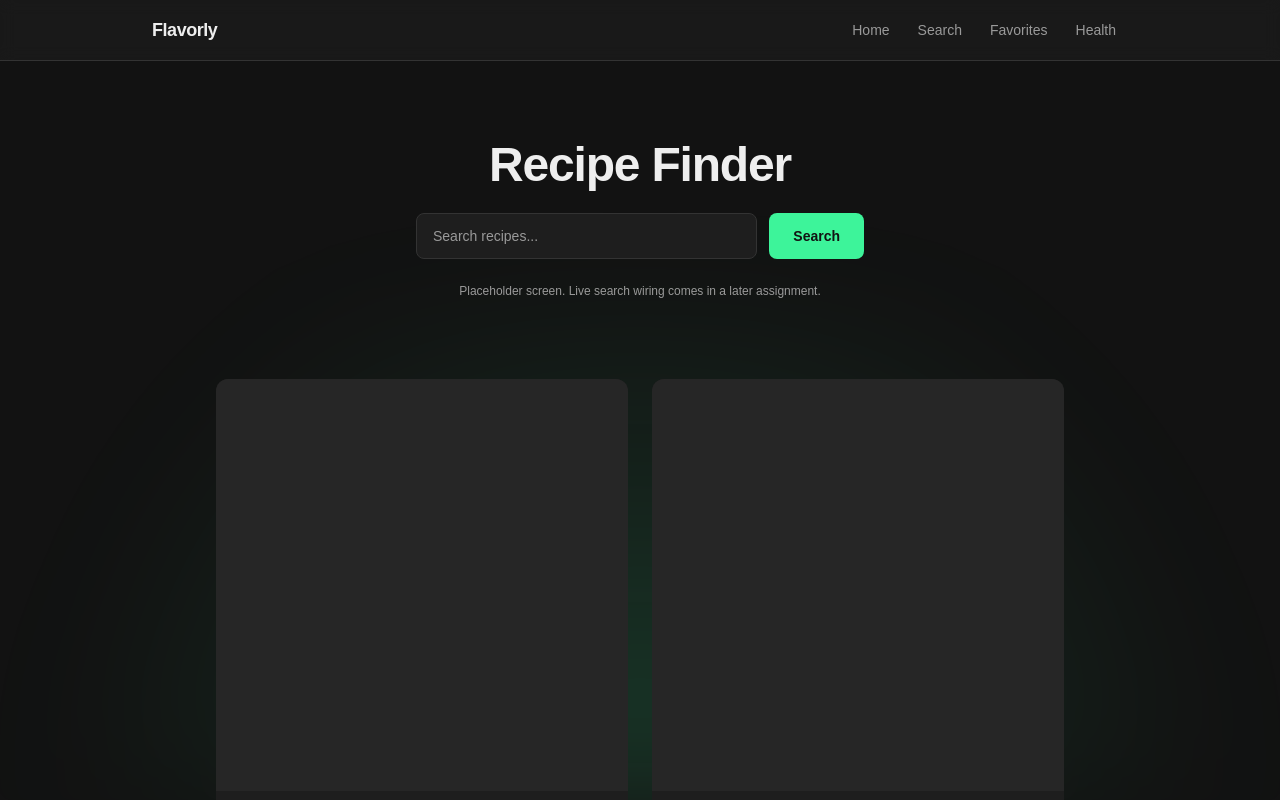
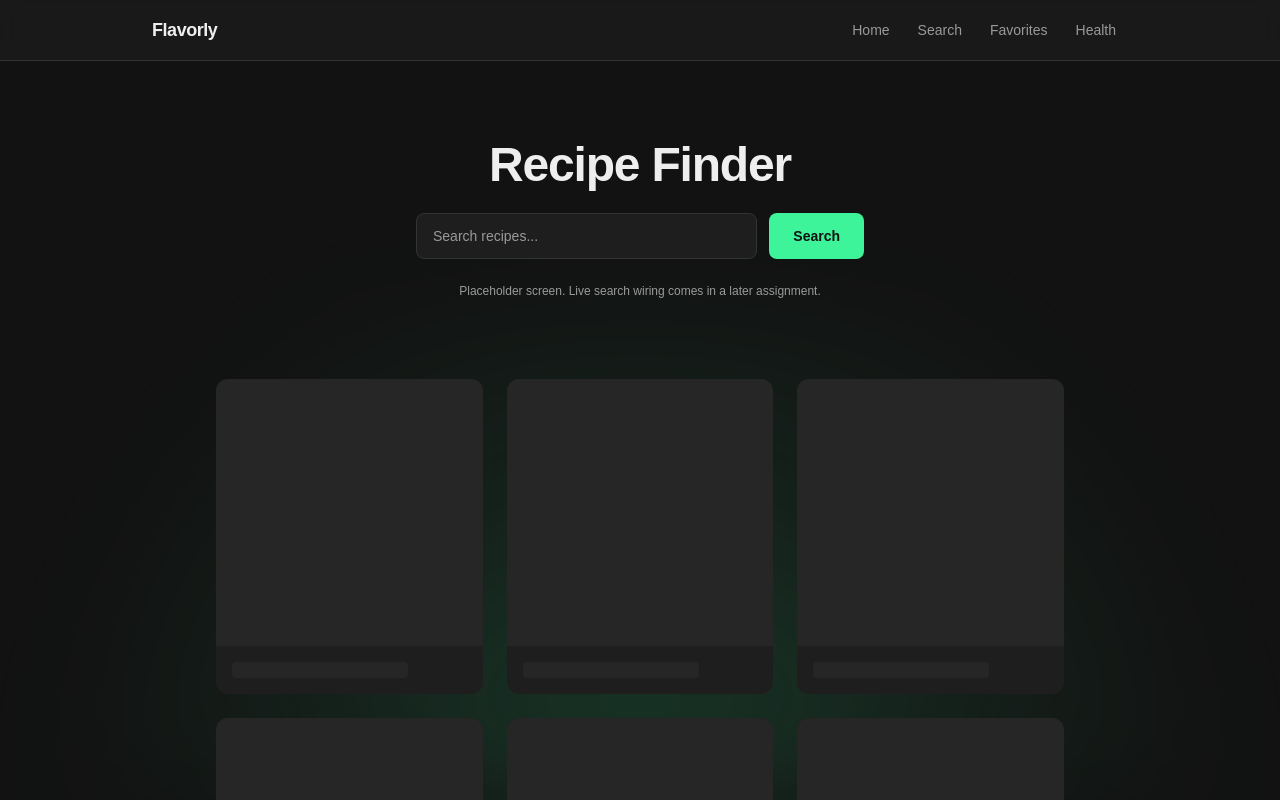
Before and after one commit to mahtamun-hoque-fahim/FE-Journey, a Next.js app: page /search in a window 1280 px wide. Shown: the top 800 px of the page. Built offline with nearby package versions, Linux system fonts and the light colour scheme; a web font is replaced by a local one.

Commit message:
fix: make search placeholder grid responsive at wider viewports
- was locked at grid-cols-2 regardless of screen size
- caused two oversized empty boxes on desktop (1280px)
- now scales to 3 columns at sm breakpoint and up

```diff
--- a/app/search/page.tsx
+++ b/app/search/page.tsx
@@ -24,7 +24,7 @@ export default function SearchPage() {
         </p>
       </div>
 
-      <div className="relative z-10 grid w-full max-w-4xl grid-cols-2 gap-6 px-4 pb-20 sm:px-6">
+      <div className="relative z-10 grid w-full max-w-4xl grid-cols-2 gap-6 px-4 pb-20 sm:grid-cols-3 sm:px-6">
         {Array.from({ length: 6 }).map((_, index) => (
           <div
             key={index}
```
